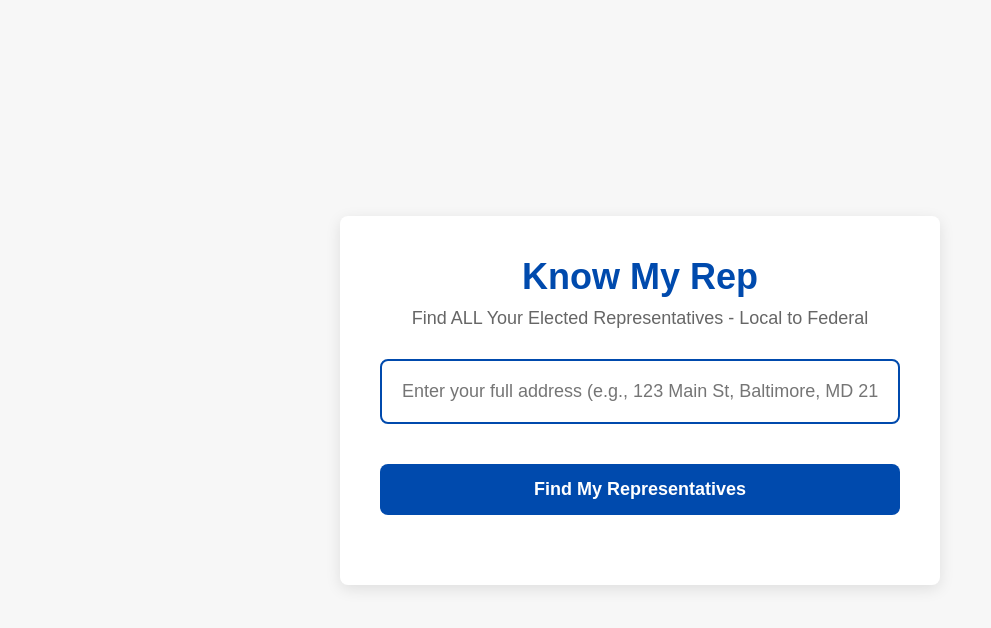
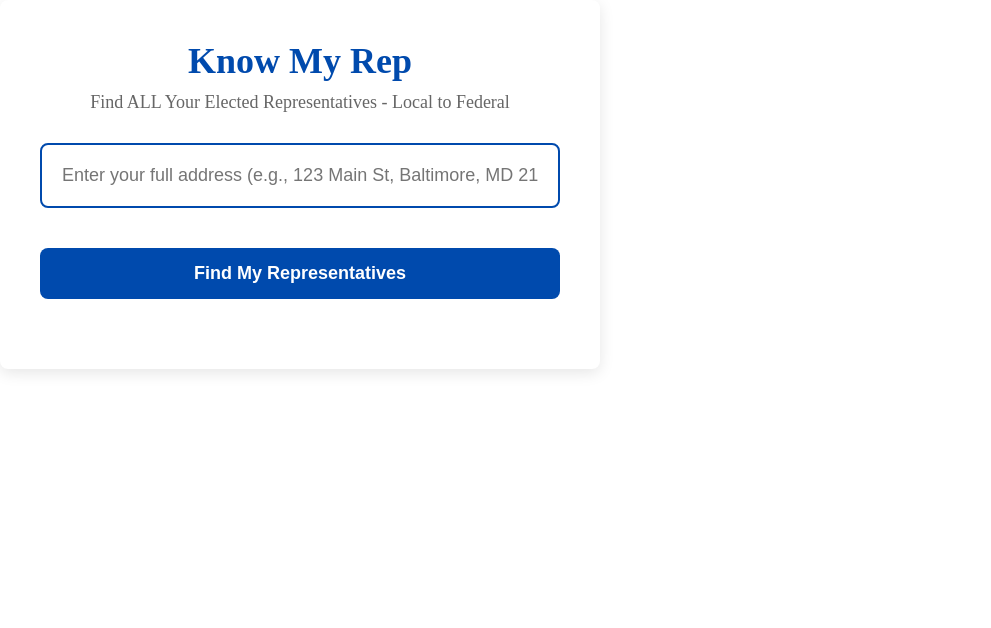
Before and after one commit to knowmyrepproject-create/know-my-rep, a plain HTML site: page index.html in a window 1280 px wide. Shown: the whole page, without its empty margins (0-991 px from the left). Drawn offline with Linux system fonts and the light colour scheme.

Commit message:
Update index.html

```diff
--- a/index.html
+++ b/index.html
@@ -11,16 +11,6 @@
             box-sizing: border-box;
         }
 
-        body {
-            font-family: 'Arial', sans-serif;
-            background-color: #f7f7f7;
-            min-height: 100vh;
-            display: flex;
-            flex-direction: column;
-            align-items: center;
-            justify-content: center;
-            padding: 20px;
-        }
 
         .kmr-container {
             max-width: 600px;
```
